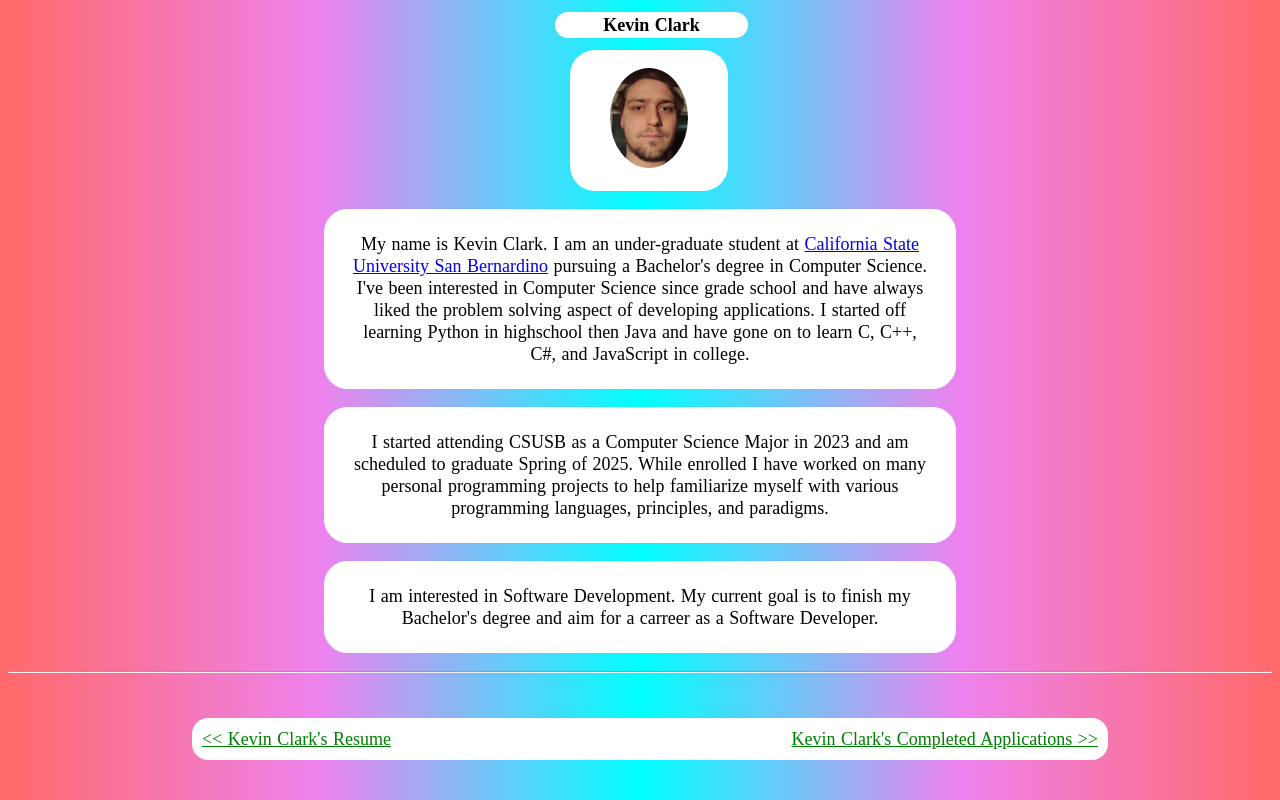
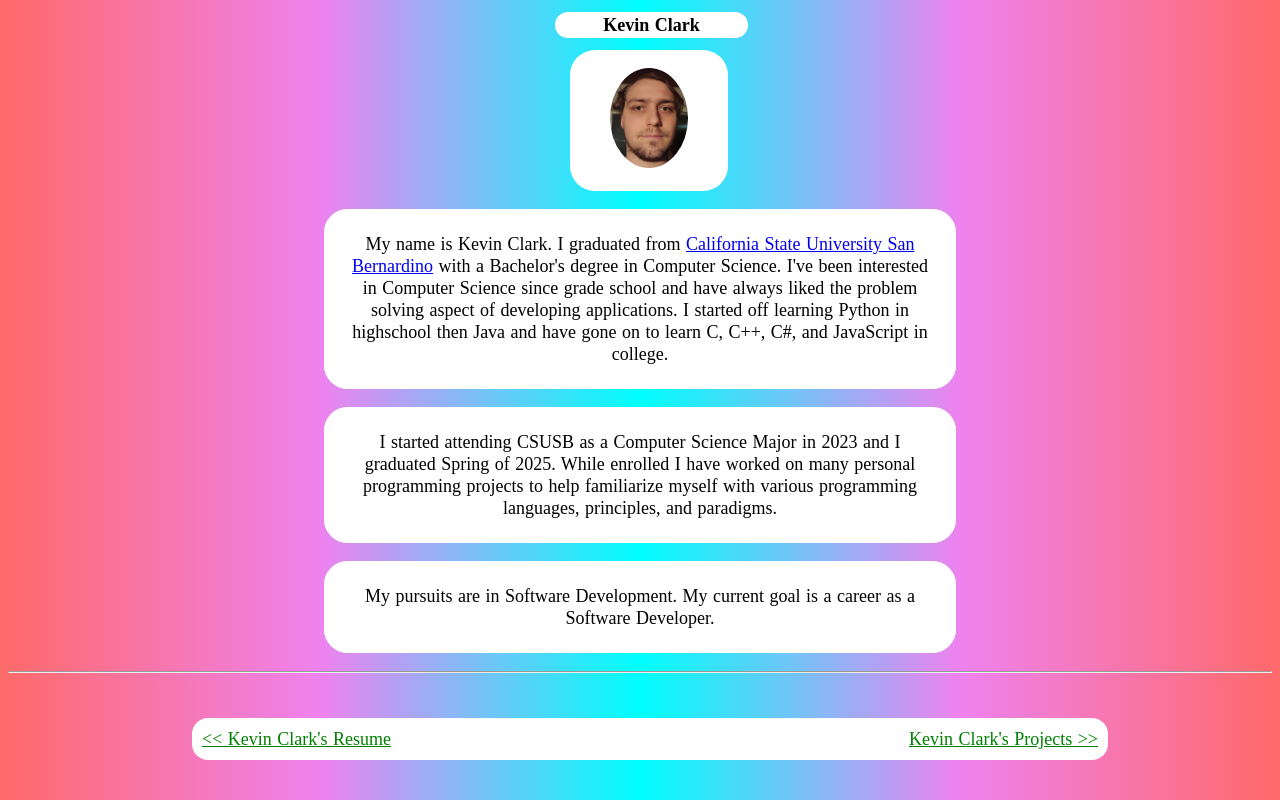
Before and after one commit to Kgamer77/AboutMe, a plain HTML site: page index.html in a window 1280 px wide. Drawn offline with Linux system fonts and the light colour scheme.

Commit message:
Update index.html
Updated information to be current

```diff
--- a/index.html
+++ b/index.html
@@ -19,27 +19,27 @@
     <div class="info-container">
         <div class="info">
             <p class="container">
-                My name is Kevin Clark. I am an under-graduate student at <a href="https://www.csusb.edu/">California State University San Bernardino</a> pursuing a Bachelor's degree in Computer Science. I've been interested in Computer Science since grade school and have always liked the problem solving aspect of developing applications. I started off learning Python in highschool then Java and have gone on to learn C, C++, C#, and JavaScript in college.
+                My name is Kevin Clark. I graduated from <a href="https://www.csusb.edu/">California State University San Bernardino</a> with a Bachelor's degree in Computer Science. I've been interested in Computer Science since grade school and have always liked the problem solving aspect of developing applications. I started off learning Python in highschool then Java and have gone on to learn C, C++, C#, and JavaScript in college.
             </p>
         </div>
 
         <div class="info">
 
             <p class="container">
-                I started attending CSUSB as a Computer Science Major in 2023 and am scheduled to graduate Spring of 2025. While enrolled I have worked on many personal programming projects to help familiarize myself with various programming languages, principles, and paradigms.
+                I started attending CSUSB as a Computer Science Major in 2023 and I graduated Spring of 2025. While enrolled I have worked on many personal programming projects to help familiarize myself with various programming languages, principles, and paradigms.
             </p>
         </div>
 
         <div class="info">
             <p class="container">
-                I am interested in Software Development. My current goal is to finish my Bachelor's degree and aim for a carreer as a Software Developer.
+                My pursuits are in Software Development. My current goal is a career as a Software Developer.
             </p>
         </div>
     </div>
 <hr>
     <div class="links">
         <a href="resume.html"><< Kevin Clark's Resume</a>
-        <a href="apps.html">Kevin Clark's Completed Applications >> </a>
+        <a href="apps.html">Kevin Clark's Projects >> </a>
     </div>
 </body>
 </html>
```
